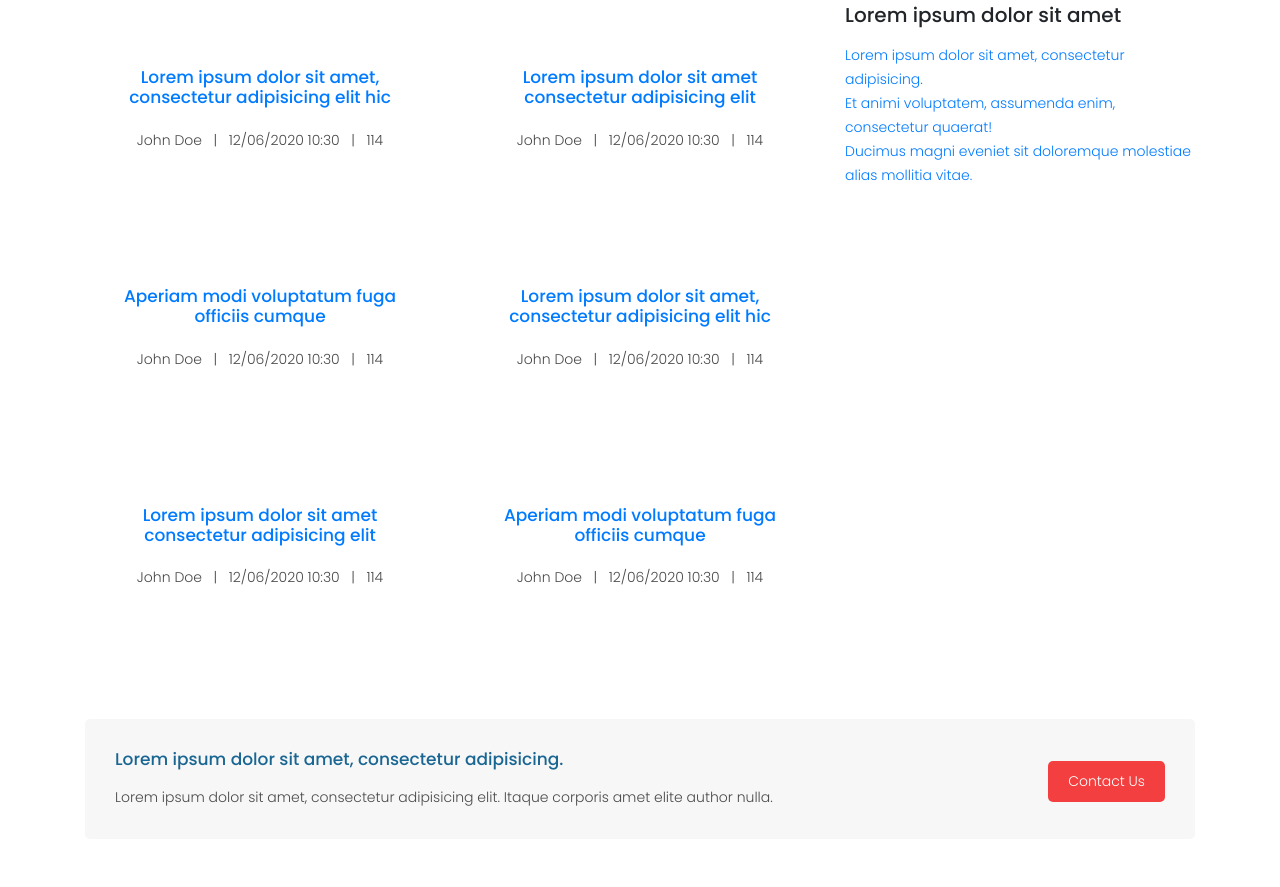
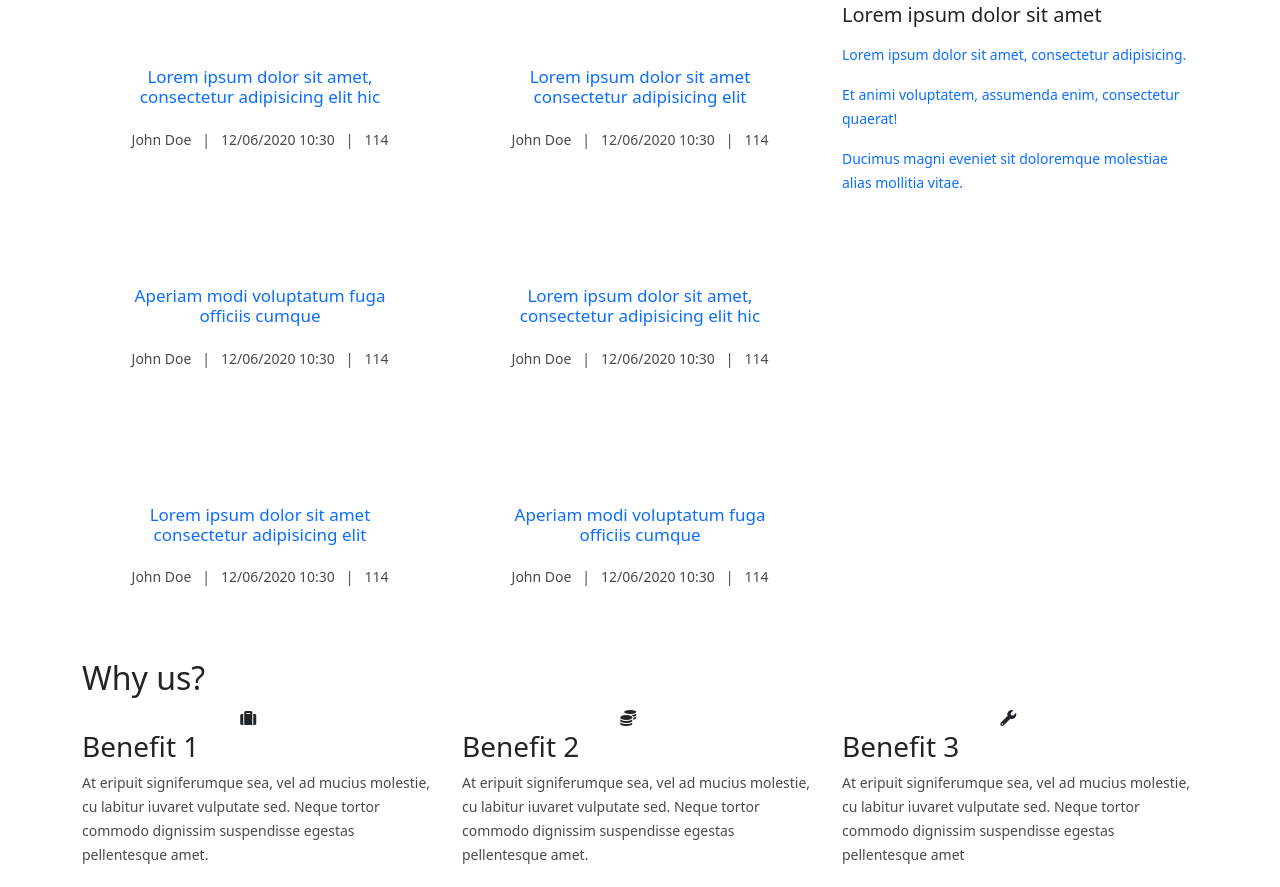
Before and after one commit to joseph-bargan/Fun_Project, a website: page app/views/home.html in a window 1280 px wide. Shown: the part 177-1064 px from the top of the page. Drawn offline with nearby package versions, Linux system fonts and the light colour scheme; files that its build step writes are made by us from their sources; files whose address does not match are found by name.

Commit message:
Update home.html

```diff
--- a/app/views/home.html
+++ b/app/views/home.html
@@ -20,6 +20,11 @@
     <link rel="stylesheet" href="assets/css/fontawesome.css">
     <link rel="stylesheet" href="assets/css/style.css">
     <link rel="stylesheet" href="assets/css/owl.css">
+
+
+    <!-- cdn of bootstrap and fontawesome-->
+    <link href="https://cdn.jsdelivr.net/npm/bootstrap@5.1.3/dist/css/bootstrap.min.css" rel="stylesheet" integrity="sha384-1BmE4kWBq78iYhFldvKuhfTAU6auU8tT94WrHftjDbrCEXSU1oBoqyl2QvZ6jIW3" crossorigin="anonymous">
+    <link rel="stylesheet" href="https://pro.fontawesome.com/releases/v5.10.0/css/all.css" integrity="sha384-AYmEC3Yw5cVb3ZcuHtOA93w35dYTsvhLPVnYs9eStHfGJvOvKxVfELGroGkvsg+p" crossorigin="anonymous"/>
 
   </head>
 
@@ -180,6 +185,67 @@
       </div>
     </div>
 
+
+   <!-- ***Why us div starts***-->
+    <div class="container">
+      <div class="row" id="why-us-outer-div">
+        <div class="col-12"><h2>Why us?</h2></div>
+        <div class="col-12">
+          <div class="row align-items-center">
+             <div class="col-xs-12 col-sm-12 col-lg-4 col-md-4">
+                <div class="row">
+                   <div class="col-12" >
+                     <div class="row ">
+                        <div class="col-5"></div>
+                        <div class="col-2"><i class="fas fa-suitcase " ></i></div>
+                        <div class="col-5"></div>
+                      </div>
+                    </div>
+                    <div class="col-12" ><h3> Benefit 1</h3></div>
+                    <div class="col-12">
+                       <p>At eripuit signiferumque sea, vel ad mucius molestie, cu labitur iuvaret vulputate sed. Neque tortor commodo dignissim suspendisse egestas pellentesque amet.</p>
+                    </div>
+                   </div>
+                 </div>
+              <div class="col-xs-12 col-sm-12 col-lg-4 col-md-4">
+                <div class="row">
+                  <div class="col-12">
+                    <div class="row ">
+                      <div class="col-5"></div>
+                      <div class="col-2"><i class="fas fa-coins"></i></div>
+                      <div class="col-5"></div>
+                    </div>
+                  </div>
+                  <div class="col-12"><h3> Benefit 2</h3></div>
+                  <div class="col-12">
+                    <p>At eripuit signiferumque sea, vel ad mucius molestie, cu labitur iuvaret vulputate sed. Neque tortor commodo dignissim suspendisse egestas pellentesque amet.</p>
+                  </div>
+                </div>
+              </div>
+             <div class="col-xs-12 col-sm-12 col-lg-4 col-md-4">
+               <div class="row">
+                 <div class="col-12 ">
+                   <div class="row ">
+                     <div class="col-5"></div>
+                     <div class="col-2"><i class="fas fa-wrench"></i></div>
+                     <div class="col-5"></div>
+                   </div>
+                 </div>
+                 <div class="col-12">
+                     <h3> Benefit 3</h3>
+                 </div>
+                 <div class="col-12">
+                    <p>At eripuit signiferumque sea, vel ad mucius molestie, cu labitur iuvaret vulputate sed. Neque tortor commodo dignissim suspendisse egestas pellentesque amet</p>
+                 </div>
+               </div>
+             </div>
+           </div>
+        </div>
+      </div>
+    </div>
+<!-- why us div ends-->
+
+
     <div class="call-to-action">
       <div class="container">
         <div class="row">
```
